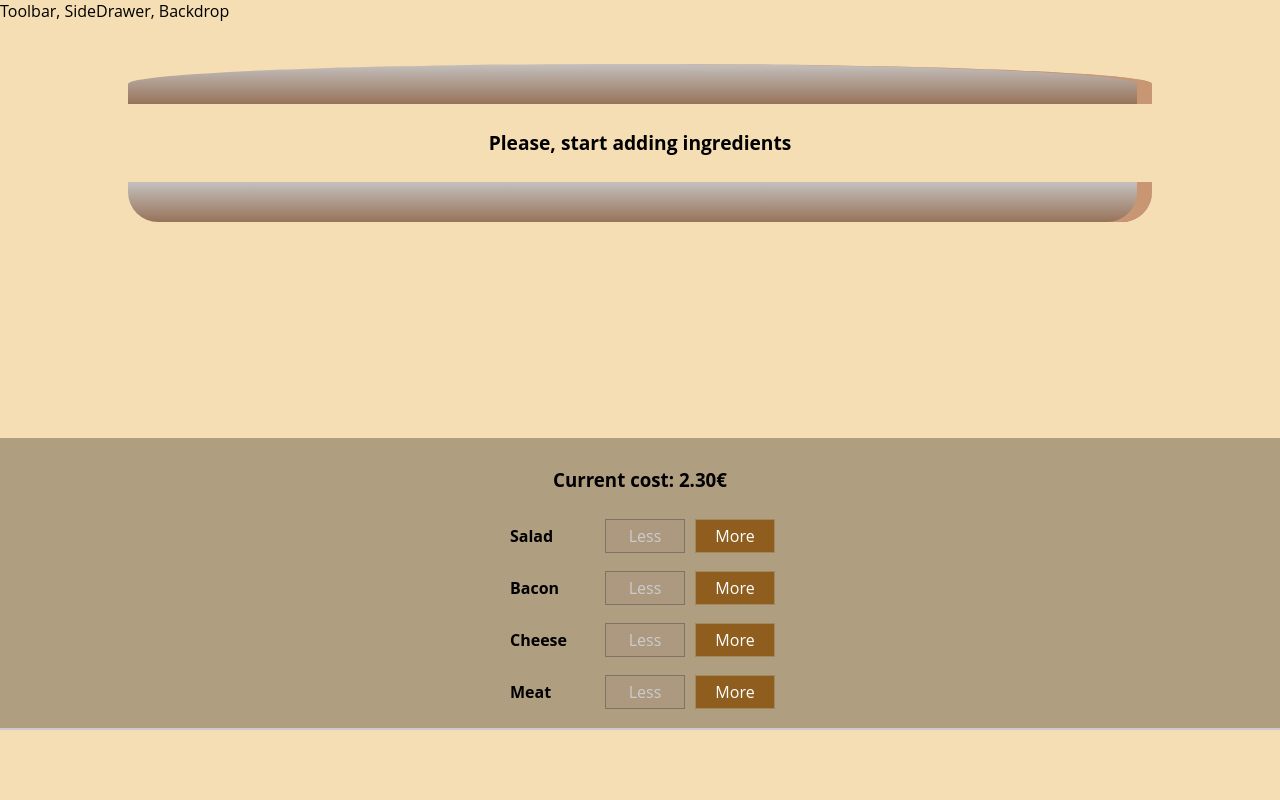
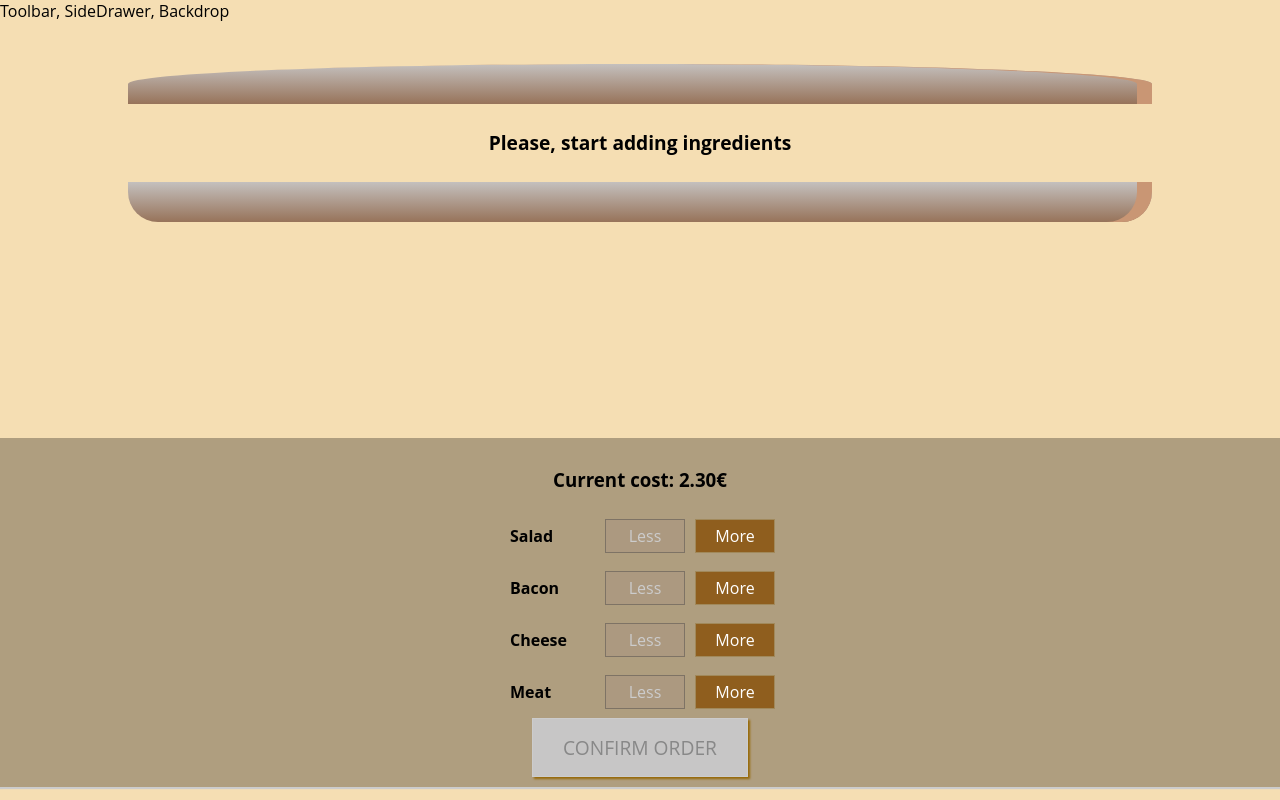
Before and after one commit to 777pretty/react-tf, a React app: page / in a window 1280 px wide. Built offline with nearby package versions, Linux system fonts and the light colour scheme.

Commit message:
buildControlUpd6

```diff
--- a/src/components/Tortilla/BuildControls/BuildControls.css
+++ b/src/components/Tortilla/BuildControls/BuildControls.css
@@ -8,3 +8,44 @@
     margin: auto;
     padding: 10px 0;
 }
+
+.OrderButton {
+    background-color: #DAD735;
+    outline: none;
+    cursor: pointer;
+    border: 1px solid #966909;
+    color: #966909;
+    font-family: inherit;
+    font-size: 1.2em;
+    padding: 15px 30px;
+    box-shadow: 2px 2px 2px #966909;
+}
+
+.OrderButton:hover, .OrderButton:active {
+    background-color: #A0DB41;
+    border: 1px solid #966909;
+    color: #966909;
+}
+
+.OrderButton:disabled {
+    background-color: #C7C6C6;
+    cursor: not-allowed;
+    border: 1px solid #ccc;
+    color: #888888;
+}
+
+.OrderButton:not(:disabled) {
+    animation: enable 0.3s linear;
+}
+
+@keyframes enable {
+    0% {
+        transform: scale(1);
+    }
+    60% {
+        transform: scale(1.1);
+    }
+    100% {
+        transform: scale(1);
+    }
+}
--- a/src/components/Tortilla/BuildControls/BuildControls.js
+++ b/src/components/Tortilla/BuildControls/BuildControls.js
@@ -22,7 +22,7 @@
                           disabled={props.disabled[controlla.type]}
                           />
         ))}
-
+        <button className={classes.OrderButton} disabled={!props.orderable}>CONFIRM ORDER</button>
     </div>
 )
 
--- a/src/containers/TortillaBuilder/TortillaBuilder.js
+++ b/src/containers/TortillaBuilder/TortillaBuilder.js
@@ -24,7 +24,19 @@
             cheese: 0,
             meat: 0
         },
-        totalCost: 2.30
+        totalCost: 2.30,
+        orderable: false
+    }
+
+    updateOrderableState(ingredients){
+        const total = Object.keys(ingredients)
+            .map(ingKey => {
+                return ingredients[ingKey]
+            })
+            .reduce((total, el) => {
+                return total + el
+            }, 0)
+            this.setState({orderable: total > 0})
     }
 
     addIngHandler = (type) => {
@@ -41,6 +53,7 @@
             totalCost: newCost,
             ingredients: updIngredients
         })
+        this.updateOrderableState(updIngredients)
         }
 
 
@@ -61,7 +74,7 @@
             totalCost: newCost,
             ingredients: updIngredients
         })
-
+        this.updateOrderableState(updIngredients)
     }
 
     render() {
@@ -78,7 +91,8 @@
                     ingAdded={this.addIngHandler}
                     ingRemoved={this.removeIngHandler}
                     disabled={disabledInf}
-                    cost={this.state.totalCost}/>
+                    cost={this.state.totalCost}
+                    orderable={this.state.orderable}/>
             </Aukz>
         );
     }
```
